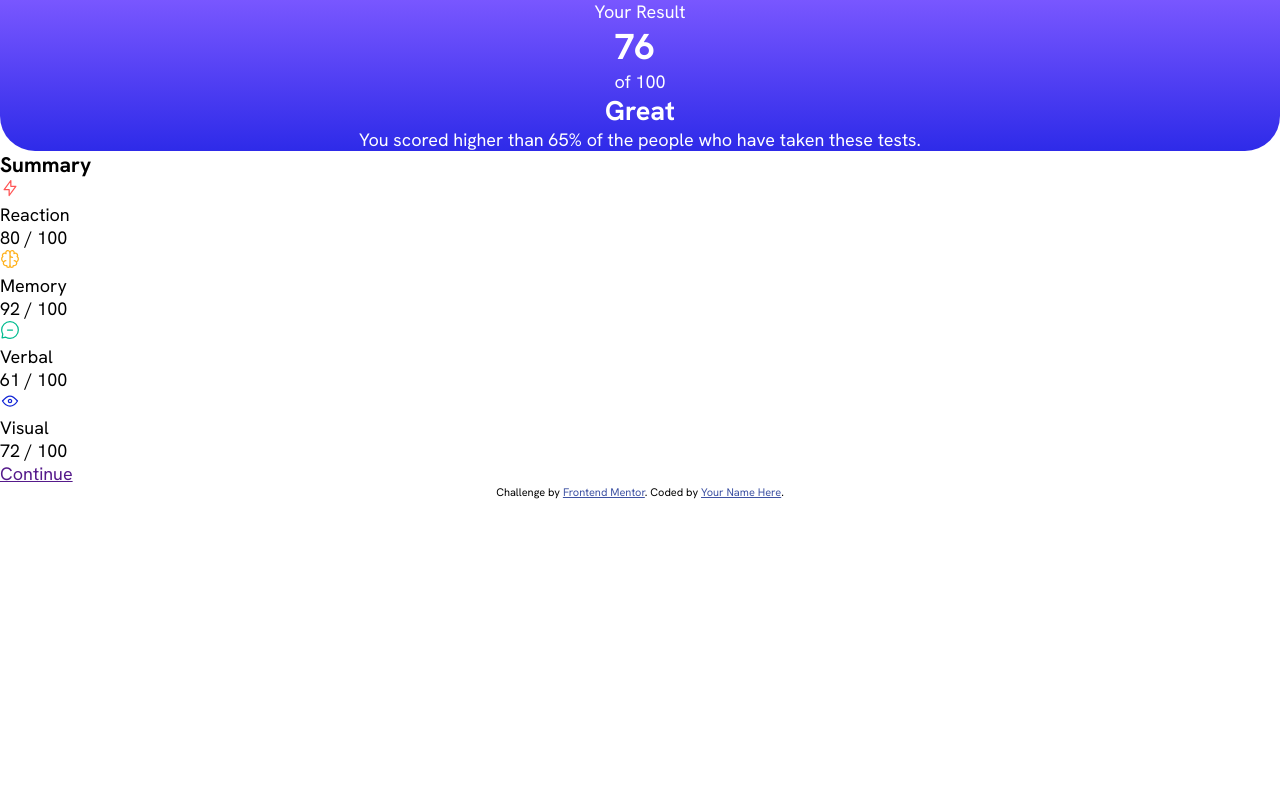
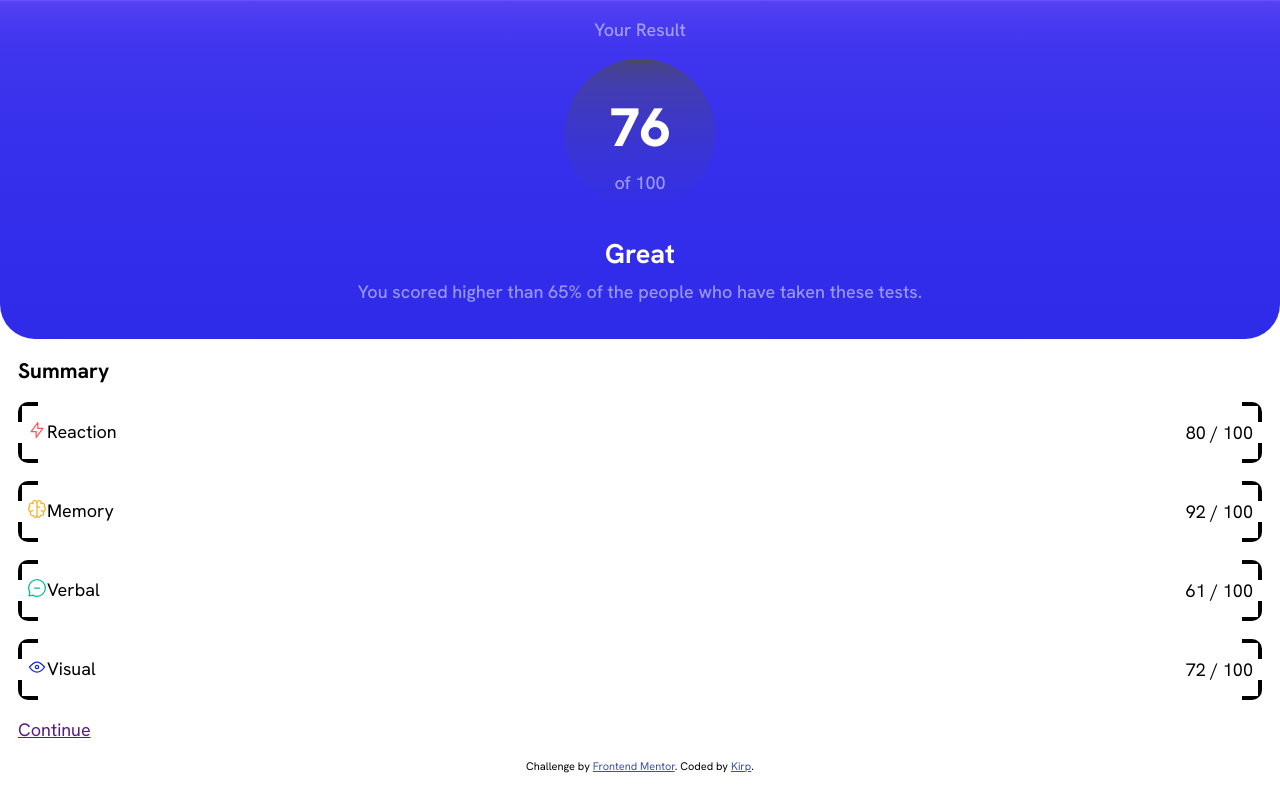
Before and after one commit to Kirp/results-summary-component-solution, a plain HTML site: page index.html in a window 1280 px wide. Drawn offline with Linux system fonts and the light colour scheme.

Commit message:
working on how to make that odd border effect

```diff
--- a/index.html
+++ b/index.html
@@ -43,46 +43,54 @@
         <h3>
           Summary
         </h3>
-        <div class="result-summary-scores">
+        <div class="result-summary-scores" id="reaction">
+          <div class="img-p-pair">
             <picture>
               <img src="./assets/images/icon-reaction.svg" alt="">
             </picture>
             <p>
               Reaction
             </p>
+          </div>
           <p>
             <span>80</span> / 100
           </p>
         </div>
-        <div class="result-summary-scores">
+        <div class="result-summary-scores" id="memory">
+          <div class="img-p-pair">
             <picture>
               <img src="./assets/images/icon-memory.svg" alt="">
             </picture>
             <p>
             Memory
             </p>
+          </div>
           <p>
             <span>92</span> / 100
           </p>
         </div>
-        <div class="result-summary-scores">
+        <div class="result-summary-scores" id="verbal">
+          <div class="img-p-pair">
             <picture>
               <img src="./assets/images/icon-verbal.svg" alt="">
             </picture>
             <p>
               Verbal
             </p>
+          </div>
           <p>
             <span>61</span> / 100
           </p>
         </div>
-        <div class="result-summary-scores">
+        <div class="result-summary-scores" id-="visual">
+          <div class="img-p-pair">
             <picture>
               <img src="./assets/images/icon-visual.svg" alt="">
             </picture>
             <p>
               Visual
             </p>
+          </div>
           <p>
             <span>72</span> / 100
           </p>
@@ -96,7 +104,7 @@
     </main>
   <footer class="attribution">
     Challenge by <a href="https://www.frontendmentor.io?ref=challenge" target="_blank">Frontend Mentor</a>.
-    Coded by <a href="#">Your Name Here</a>.
+    Coded by <a href="#">Kirp</a>.
   </footer>
   </div>
 </body>
--- a/style.css
+++ b/style.css
@@ -47,11 +47,88 @@ body {
 }
 
 .result-main {
-    background-image: linear-gradient(var(--light_slate_blue), var(--light_royal_blue));
+    background-image: linear-gradient(var(--light_slate_blue), 1%,var(--light_royal_blue));
     color: var(--white);
     border-radius: 0 0 35px 35px;
     display: flex;
     flex-direction: column;
     align-items: center ;
+}
+
+.result-main p {
+    margin: 1em 0;
+    text-align: center;
+    width: 80%;
+    font-weight: 500;
+    opacity: 0.5;
+}
+
+.result-main p:last-of-type {
+    margin-top: .5em;
+    margin-bottom: 2em;
+}
+
+.result-main h2 {
+    font-weight: 700;
+    margin-top: 1em;
+}
+
+.main-score {
+    width: 150px;
+    height: 150px;
+    border-radius:  50%;
+    background-image: linear-gradient(hsla(0, 0%, 30%, 1),10%,hsla(0, 0%, 20%, 0));
+
+
+    display: flex;
+    flex-direction: column;
+    justify-content: center;
+    align-items: center;
+}
+
+.main-score h1 {
+    font-weight: 800;
+    font-size: 3em;
+    padding-top: 1em;
+}
+
+.main-score p {
+    margin: 0;
+}
+
+.result-summary {
+    padding: 1em;
+}
+
+
+.result-summary-scores {
+    display: flex;
+    justify-content: space-between;
+    align-items: center;
+    background-color: aqua;
+    margin: 1em 0;
+    padding: 1em .5em;
+
+    border-radius: 10px;
+
+    background:
+    linear-gradient(to right, black 4px, transparent 4px) 0 0,
+    linear-gradient(to right, black 4px, transparent 4px) 0 100%,
+    linear-gradient(to left, black 4px, transparent 4px) 100% 0,
+    linear-gradient(to left, black 4px, transparent 4px) 100% 100%,
+    linear-gradient(to bottom, black 4px, transparent 4px) 0 0,
+    linear-gradient(to bottom, black 4px, transparent 4px) 100% 0,
+    linear-gradient(to top, black 4px, transparent 4px) 0 100%,
+    linear-gradient(to top, black 4px, transparent 4px) 100% 100%;
+
+  background-repeat: no-repeat;
+  background-size: 20px 20px;
+
+
 
 }
+
+.img-p-pair {
+    display: flex;
+    align-items: flex-start;
+}
```
Lines whose indentation alone changed are shown as unchanged.
